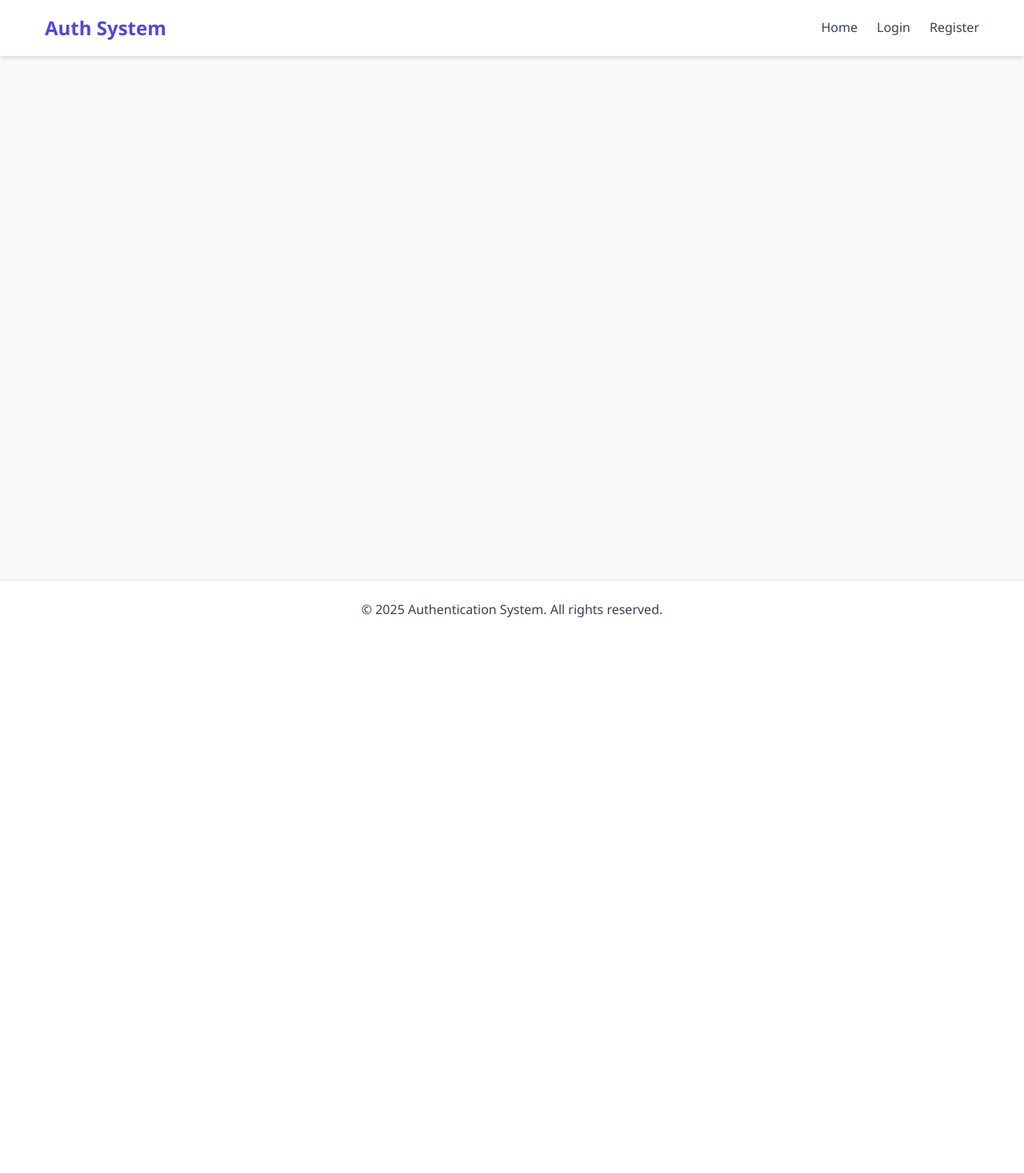
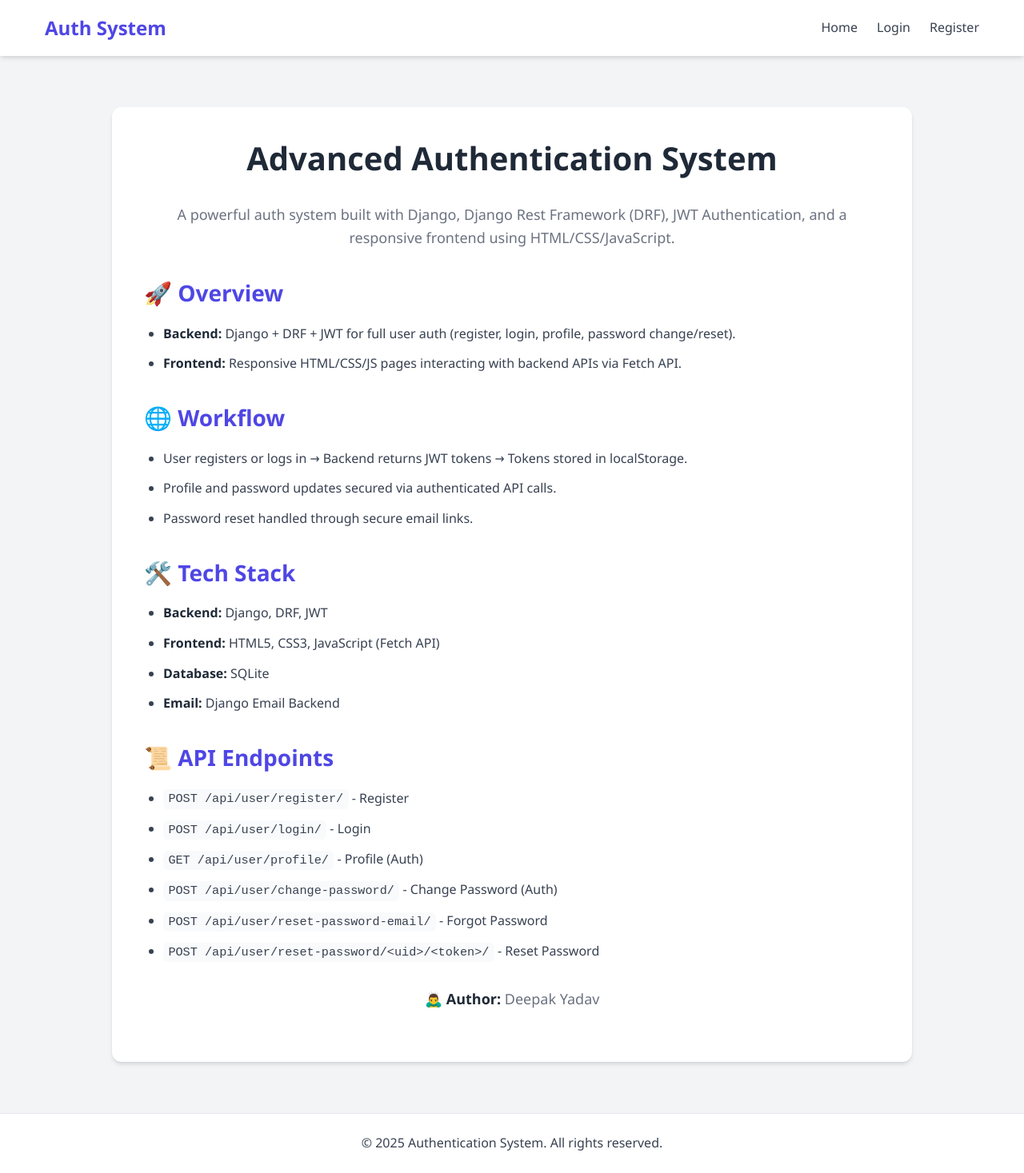
Before and after one commit to Blackbeardpir8/django_JWT_Auth, a Django app: page / in a window 1280 px wide. Shown: the whole page at 80% size. Before the commit the page ends 772 px from the top, so only its background shows below. Run offline with Django 5.2, Linux system fonts and the light colour scheme.

Commit message:
frontend work

```diff
--- a/account/templates/account/base.html
+++ b/account/templates/account/base.html
@@ -28,7 +28,45 @@
 
     <main>
         <div class="container">
-            {% block content %}{% endblock %}
+            {% block content %}
+            <section class="project-overview">
+                <h1>Advanced Authentication System</h1>
+                <p>A powerful auth system built with Django, Django Rest Framework (DRF), JWT Authentication, and a responsive frontend using HTML/CSS/JavaScript.</p>
+
+                <h2>🚀 Overview</h2>
+                <ul>
+                    <li><strong>Backend:</strong> Django + DRF + JWT for full user auth (register, login, profile, password change/reset).</li>
+                    <li><strong>Frontend:</strong> Responsive HTML/CSS/JS pages interacting with backend APIs via Fetch API.</li>
+                </ul>
+
+                <h2>🌐 Workflow</h2>
+                <ul>
+                    <li>User registers or logs in → Backend returns JWT tokens → Tokens stored in localStorage.</li>
+                    <li>Profile and password updates secured via authenticated API calls.</li>
+                    <li>Password reset handled through secure email links.</li>
+                </ul>
+
+                <h2>🛠️ Tech Stack</h2>
+                <ul>
+                    <li><strong>Backend:</strong> Django, DRF, JWT</li>
+                    <li><strong>Frontend:</strong> HTML5, CSS3, JavaScript (Fetch API)</li>
+                    <li><strong>Database:</strong> SQLite</li>
+                    <li><strong>Email:</strong> Django Email Backend</li>
+                </ul>
+
+                <h2>📜 API Endpoints</h2>
+                <ul>
+                    <li><code>POST /api/user/register/</code> - Register</li>
+                    <li><code>POST /api/user/login/</code> - Login</li>
+                    <li><code>GET /api/user/profile/</code> - Profile (Auth)</li>
+                    <li><code>POST /api/user/change-password/</code> - Change Password (Auth)</li>
+                    <li><code>POST /api/user/reset-password-email/</code> - Forgot Password</li>
+                    <li><code>POST /api/user/reset-password/&lt;uid&gt;/&lt;token&gt;/</code> - Reset Password</li>
+                </ul>
+
+                <p>🙇‍♂️ <strong>Author:</strong> Deepak Yadav</p>
+            </section>
+            {% endblock %}
         </div>
     </main>
 
--- a/static/css/style.css
+++ b/static/css/style.css
@@ -362,3 +362,65 @@ select:focus {
     margin-top: 0.25rem;
   }
 }
+
+
+/* Main Section Styles */
+main {
+  background-color: var(--light-color);
+  padding: 4rem 1rem;
+}
+
+.project-overview {
+  background-color: var(--card-bg);
+  border-radius: 0.75rem;
+  box-shadow: var(--shadow);
+  padding: 2rem 2.5rem;
+  max-width: 1000px;
+  margin: 0 auto;
+}
+
+.project-overview h1 {
+  font-size: 2.5rem;
+  font-weight: 700;
+  color: var(--dark-color);
+  margin-bottom: 1.5rem;
+  text-align: center;
+}
+
+.project-overview p {
+  font-size: 1.125rem;
+  color: var(--secondary-color);
+  margin-bottom: 2rem;
+  text-align: center;
+}
+
+.project-overview h2 {
+  font-size: 1.75rem;
+  color: var(--primary-color);
+  margin-top: 2rem;
+  margin-bottom: 1rem;
+}
+
+.project-overview ul {
+  margin-left: 1.5rem;
+  margin-bottom: 2rem;
+  list-style-type: disc;
+}
+
+.project-overview ul li {
+  margin-bottom: 0.75rem;
+  font-size: 1rem;
+  color: var(--text-color);
+}
+
+.project-overview code {
+  background-color: var(--body-bg);
+  padding: 0.2rem 0.4rem;
+  border-radius: 0.375rem;
+  font-family: 'Courier New', Courier, monospace;
+  font-size: 0.95rem;
+}
+
+.project-overview strong {
+  color: var(--dark-color);
+}
```
